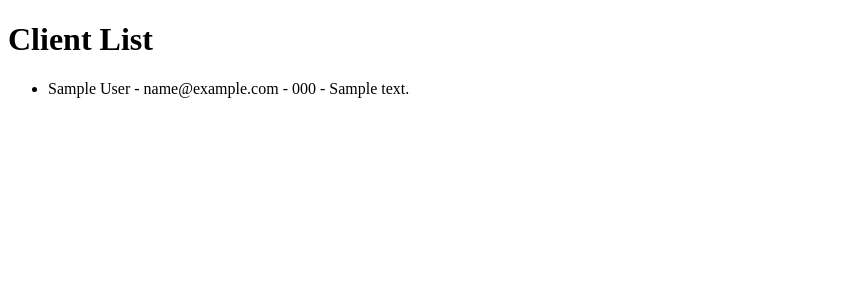
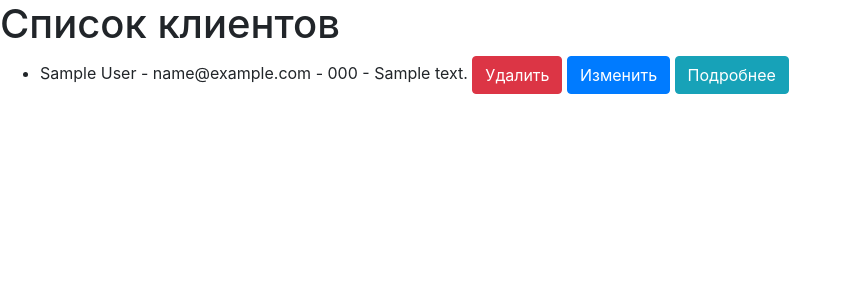
Before and after one commit to Moxcelix/django-web-service, a Django app: page /list/ in a window 1280 px wide. Shown: the top 300 px of the page, without its empty margins (0-850 px from the left). Run offline with Django 4.2, Linux system fonts and the light colour scheme; tables that the repository leaves empty hold one stand-in row (values such as "Sample post"); some libraries are stand-ins or nearby versions.

Commit message:
add crud

```diff
--- a/clientlist/app/templates/clients/client_list.html
+++ b/clientlist/app/templates/clients/client_list.html
@@ -1,14 +1,49 @@
 <!DOCTYPE html>
 <html>
 <head>
-    <title>Client List</title>
+    <title>Список клиентов</title>
+    <!-- Подключение Bootstrap CSS и JavaScript -->
+    <link rel="stylesheet" href="https://maxcdn.bootstrapcdn.com/bootstrap/4.5.2/css/bootstrap.min.css">
+    <script src="https://ajax.googleapis.com/ajax/libs/jquery/3.5.1/jquery.min.js"></script>
+    <script src="https://cdnjs.cloudflare.com/ajax/libs/popper.js/1.16.0/umd/popper.min.js"></script>
+    <script src="https://maxcdn.bootstrapcdn.com/bootstrap/4.5.2/js/bootstrap.min.js"></script>
 </head>
 <body>
-    <h1>Client List</h1>
+    <h1>Список клиентов</h1>
     <ul>
-    {% for client in clients %}
-        <li>{{ client.full_name }} - {{ client.email }} - {{ client.phone_number }} - {{ client.address }}</li>
-    {% endfor %}
+        {% for client in clients %}
+            <li>
+                {{ client.full_name }} - {{ client.email }} - {{ client.phone_number }} - {{ client.address }}
+                <form id="delete-form-{{ client.id }}" method="post" action="{% url 'delete_client' client.id %}" style="display: none;">
+                    {% csrf_token %}
+                </form>
+                <button type="button" class="btn btn-danger" data-toggle="modal" data-target="#confirm-delete-{{ client.id }}">Удалить</button>
+
+                <!-- Модальное окно подтверждения удаления -->
+                <div class="modal fade" id="confirm-delete-{{ client.id }}" tabindex="-1" role="dialog" aria-labelledby="exampleModalCenterTitle" aria-hidden="true">
+                    <div class="modal-dialog modal-dialog-centered" role="document">
+                        <div class="modal-content">
+                            <div class="modal-header">
+                                <h5 class="modal-title">Подтверждение удаления</h5>
+                                <button type="button" class="close" data-dismiss="modal" aria-label="Close">
+                                    <span aria-hidden="true">&times;</span>
+                                </button>
+                            </div>
+                            <div class="modal-body">
+                                Вы уверены, что хотите удалить клиента "{{ client.full_name }}"?
+                            </div>
+                            <div class="modal-footer">
+                                <button type="button" class="btn btn-secondary" data-dismiss="modal">Отмена</button>
+                                <button type="button" class="btn btn-danger" onclick="document.getElementById('delete-form-{{ client.id }}').submit();">Удалить</button>
+                            </div>
+                        </div>
+                    </div>
+                </div>
+
+                <a href="{% url 'edit_client' client.id %}" class="btn btn-primary">Изменить</a>
+                <a href="{% url 'client_detail' client.id %}" class="btn btn-info">Подробнее</a>
+            </li>
+        {% endfor %}
     </ul>
 </body>
 </html>
--- a/clientlist/app/views.py
+++ b/clientlist/app/views.py
@@ -1,5 +1,6 @@
 from django.shortcuts import render
 from django.shortcuts import redirect
+from django.shortcuts import get_object_or_404
 from app.models import Client
 from .forms import ClientForm
 
@@ -26,3 +27,28 @@ def add_client(request):
     else:
         form = ClientForm()
     return render(request, 'clients/add_client.html', {'form': form})
+
+
+def edit_client(request, client_id):
+    client = get_object_or_404(Client, pk=client_id)
+    if request.method == 'POST':
+        form = ClientForm(request.POST, instance=client)
+        if form.is_valid():
+            form.save()
+            return redirect('client_list')
+    else:
+        form = ClientForm(instance=client)
+    return render(request, 'clients/edit_client.html', {'form': form})
+
+
+def client_detail(request, client_id):
+    client = get_object_or_404(Client, pk=client_id)
+    return render(request, 'clients/client_detail.html', {'client': client})
+
+
+def delete_client(request, client_id):
+    client = get_object_or_404(Client, pk=client_id)
+    if request.method == 'POST':
+        client.delete()
+        return redirect('client_list')
+    return render(request, 'clients/client_list.html', {'client': client})
--- a/clientlist/clientlist/urls.py
+++ b/clientlist/clientlist/urls.py
@@ -1,11 +1,17 @@
 from django.urls import path
 from app.views import client_list
 from app.views import add_client
+from app.views import edit_client
+from app.views import client_detail
+from app.views import delete_client
 from app.views import index
 
 
 urlpatterns = [
     path('', index, name='index'),
+    path('add_client/', add_client, name='add_client'),
     path('list/', client_list, name='client_list'),
-    path('add_client/', add_client, name='add_client'),
+    path('edit_client/<int:client_id>/', edit_client, name='edit_client'),
+    path('client_detail/<int:client_id>/', client_detail, name='client_detail'),
+    path('delete_client/<int:client_id>/', delete_client, name='delete_client'),
 ]
```
Also changed, not shown: clientlist/app/templates/clients/client_confirm_delete.html (added, +13 -0 lines), clientlist/app/templates/clients/client_detail.html (added, +13 -0 lines), clientlist/app/templates/clients/edit_client.html (added, +14 -0 lines).
